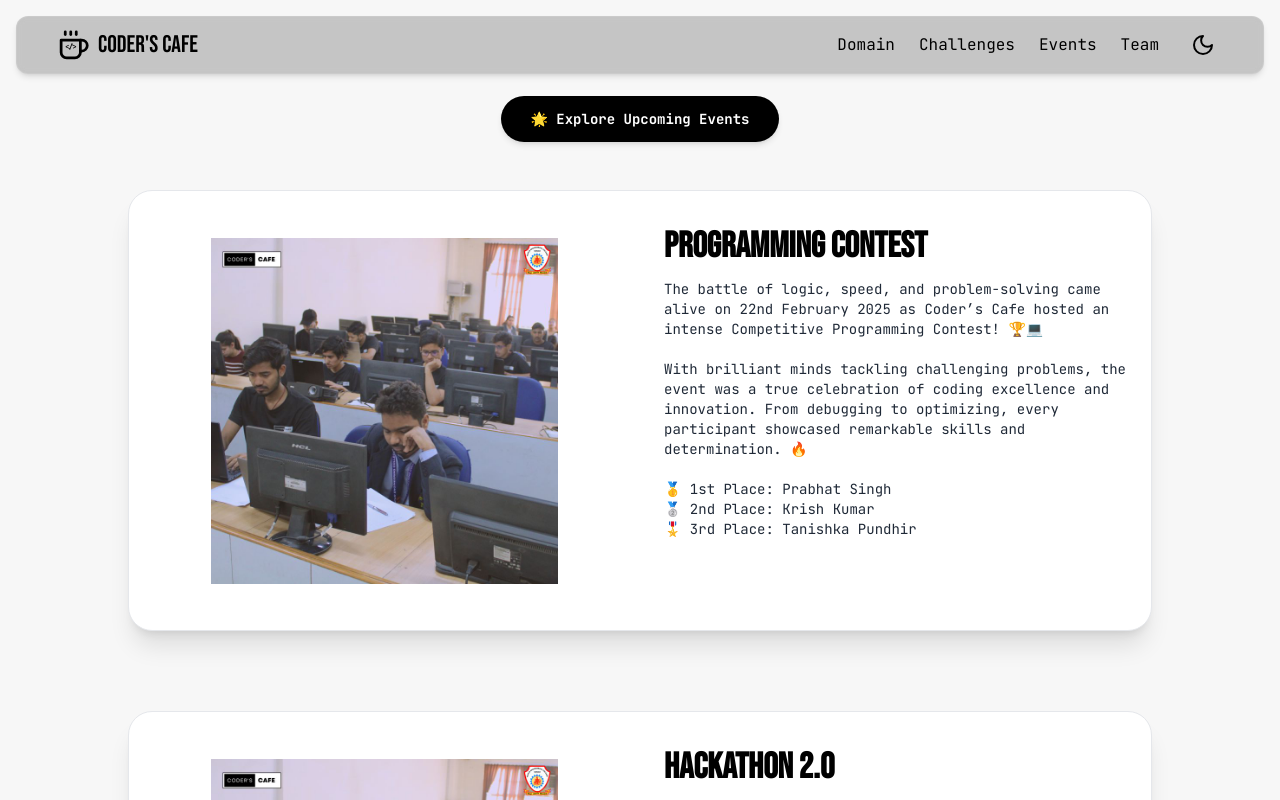
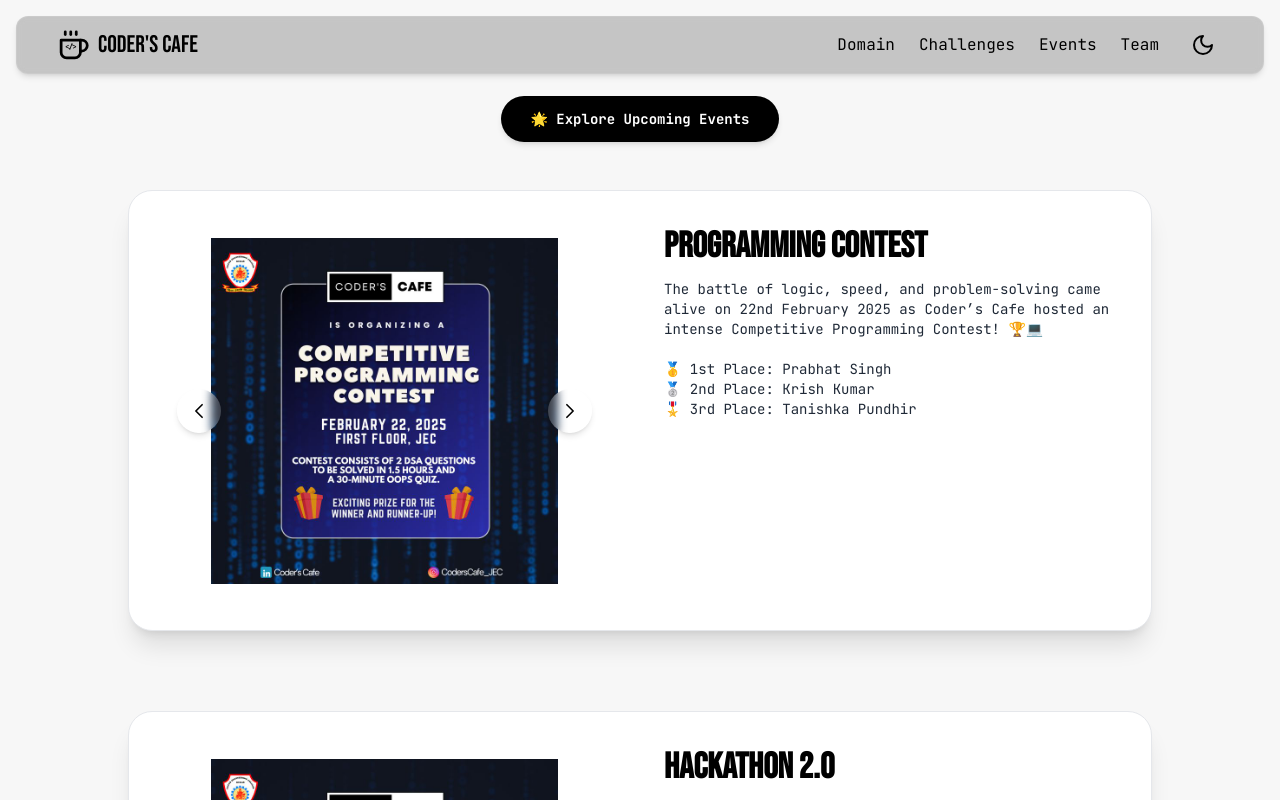
Before and after one commit to kuldeep-creates/CODER-S-CAFE, a React (Vite) app: page /event in a window 1280 px wide. Shown: the top 800 px of the page. Built offline with nearby package versions, Linux system fonts and the light colour scheme.

Commit message:
Update site with latest build

```diff
--- a/src/components/Events.jsx
+++ b/src/components/Events.jsx
@@ -1,4 +1,4 @@
-import React, { useEffect, useState } from 'react';
+import React, { useState } from 'react';
 import { motion } from 'framer-motion';
 
 import img1 from './images/1.jpeg';
@@ -9,17 +9,15 @@
 
 const RecentEvent = ({ darkMode }) => {
   const imageSets = [
-    [img1, img2, img3,img4,img5],
-    [img1, img2, img3,img4,img5],
-    [img1, img2, img3,img4,img5],
+    [img1, img2, img3, img4, img5],
+    [img1, img2, img3, img4, img5],
+    [img1, img2, img3, img4, img5],
   ];
 
   const eventDetails = [
     {
       title: 'Programming Contest',
       description: `The battle of logic, speed, and problem-solving came alive on 22nd February 2025 as Coder’s Cafe hosted an intense Competitive Programming Contest! 🏆💻
-
-With brilliant minds tackling challenging problems, the event was a true celebration of coding excellence and innovation. From debugging to optimizing, every participant showcased remarkable skills and determination. 🔥
 
 🥇 1st Place: Prabhat Singh
 🥈 2nd Place: Krish Kumar
@@ -29,21 +27,14 @@
       title: 'Hackathon 2.0',
       description: `Innovation meets execution! On 10th March 2025, young tech enthusiasts gathered to code their ideas into reality. 💡💻
 
-Projects ranged from AI-powered bots to sustainable tech solutions. The competition was fierce, but the collaboration and creativity stood out!
-
 🥇 1st Place: Aryan Raj
 🥈 2nd Place: Meera Chaudhary
-🎖️ 3rd Place: Ankit Yadav
-
-Great work by everyone who participated!`,
+🎖️ 3rd Place: Ankit Yadav`,
     },
     {
       title: 'WebDev Showcase',
       description: `Frontend finesse and backend brilliance! 🔥
 
-On 5th April 2025, our Web Dev Showcase featured stunning portfolios, functional web apps, and creative UI/UX from our talented developers. 🌐
-
-Special mentions to:
 ✨ Neha Sharma – Best Design
 🚀 Rohan Verma – Most Functional
 🎯 Muskan Agarwal – Best Innovation`,
@@ -52,12 +43,17 @@
 
   const [indices, setIndices] = useState([0, 0, 0]);
 
-  useEffect(() => {
-    const interval = setInterval(() => {
-      setIndices((prev) => prev.map((i, idx) => (i + 1) % imageSets[idx].length));
-    }, 2500);
-    return () => clearInterval(interval);
-  }, []);
+  const handleChange = (eventIdx, direction) => {
+    setIndices((prev) =>
+      prev.map((i, idx) => {
+        if (idx === eventIdx) {
+          const len = imageSets[idx].length;
+          return direction === 'next' ? (i + 1) % len : (i - 1 + len) % len;
+        }
+        return i;
+      })
+    );
+  };
 
   return (
     <section
@@ -66,7 +62,6 @@
         darkMode ? 'bg-[#0a0a0a] text-white' : 'bg-[#f7f7f7] text-black'
       }`}
     >
-      {/* Upcoming Events Button */}
       <div className="flex justify-center mb-12">
         <a
           href="#upcoming-events"
@@ -80,7 +75,6 @@
         </a>
       </div>
 
-      {/* Event Cards */}
       <div className="flex flex-col gap-20 items-center">
         {eventDetails.map((event, idx) => (
           <motion.div
@@ -95,19 +89,44 @@
             }`}
           >
             {/* Image Section */}
-            <div className="md:w-1/2 w-full flex items-center justify-center p-4">
-              <div className="w-full h-full rounded-3xl overflow-hidden flex items-center justify-center">
-                <img
-                  src={imageSets[idx][indices[idx]]}
-                  alt={`Event ${idx} Slide`}
-                  className="w-[85%] h-[85%] object-contain rounded-3xl transition duration-300"
-                />
-              </div>
+            <div className="md:w-1/2 w-full relative flex items-center justify-center p-4">
+              {/* Left Button */}
+              <button
+                onClick={() => handleChange(idx, 'prev')}
+                className="absolute left-12 top-1/2 -translate-y-1/2
+                  bg-white/20 hover:bg-white/30 backdrop-blur-sm text-black dark:text-white
+                  shadow-md hover:shadow-xl transition-transform transform hover:scale-110
+                  rounded-full p-3 z-10"
+              >
+                <svg xmlns="http://www.w3.org/2000/svg" fill="none" viewBox="0 0 24 24" strokeWidth={2} stroke="currentColor" className="w-5 h-5">
+                  <path strokeLinecap="round" strokeLinejoin="round" d="M15.75 19.5L8.25 12l7.5-7.5" />
+                </svg>
+              </button>
+
+              {/* Image */}
+              <img
+                src={imageSets[idx][indices[idx]]}
+                alt={`Event ${idx} Slide`}
+                className="w-[85%] h-[85%] object-contain rounded-3xl transition duration-300"
+              />
+
+              {/* Right Button */}
+              <button
+                onClick={() => handleChange(idx, 'next')}
+                className="absolute right-12 top-1/2 -translate-y-1/2
+                  bg-white/20 hover:bg-white/30 backdrop-blur-sm text-black dark:text-white
+                  shadow-md hover:shadow-xl transition-transform transform hover:scale-110
+                  rounded-full p-3 z-10"
+              >
+                <svg xmlns="http://www.w3.org/2000/svg" fill="none" viewBox="0 0 24 24" strokeWidth={2} stroke="currentColor" className="w-5 h-5">
+                  <path strokeLinecap="round" strokeLinejoin="round" d="M8.25 4.5l7.5 7.5-7.5 7.5" />
+                </svg>
+              </button>
             </div>
 
             {/* Text Section */}
             <div className="md:w-1/2 w-full flex flex-col justify-start p-6">
-              <h2 className={`mt-[12px] text-3xl md:text-4xl  font-bold mb-3 ${darkMode ? 'text-white' : 'text-black'}`}>
+              <h2 className={`mt-[12px] text-3xl md:text-4xl font-bold mb-3 ${darkMode ? 'text-white' : 'text-black'}`}>
                 {event.title}
               </h2>
               <p className="text-xm md:text-sm font-normal whitespace-pre-line leading-relaxed text-gray-800 dark:text-gray-300">
```
